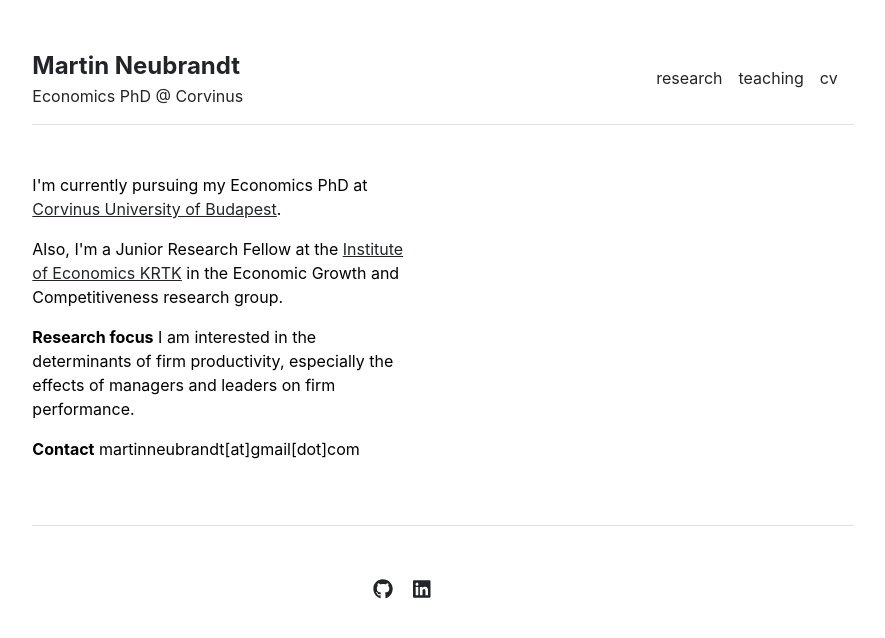
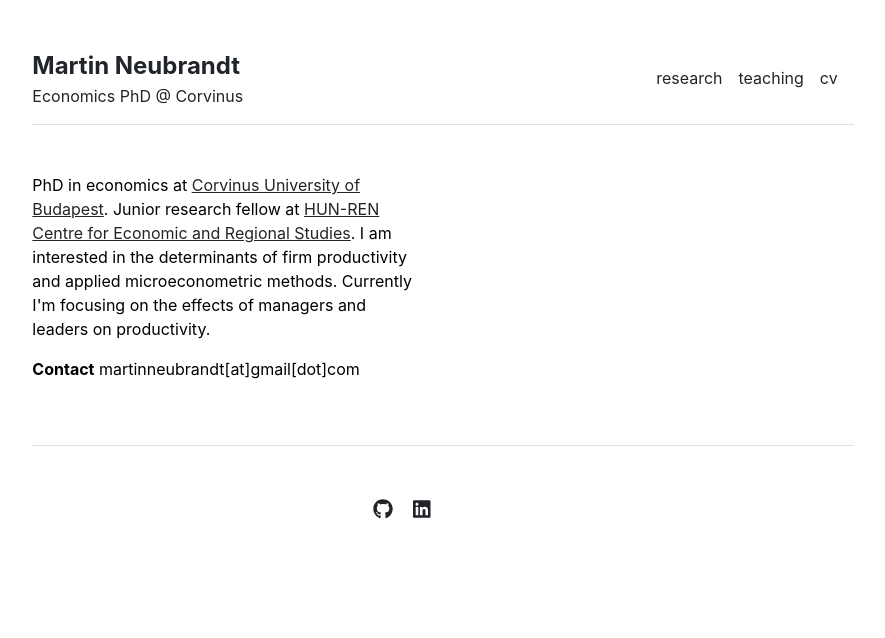
Before and after one commit to martinneubrandt/martinneubrandt.github.io, a Jekyll site: the page built from index.md, in a window 1280 px wide. Shown: the top 638 px of the page, without its empty margins (197-1082 px from the left). Built offline with Jekyll 4.4.1, drawn with Linux system fonts in a browser that asks for light colours.

Commit message:
Update home.html

```diff
--- a/_layouts/home.html
+++ b/_layouts/home.html
@@ -7,15 +7,7 @@ layout: default
 <div class="row g-5 mb-5">
   <div class="col-md-6">
     <p>
-    I'm currently pursuing my Economics PhD at <a href="https://www.uni-corvinus.hu/?lang=en">Corvinus University of Budapest</a>.
-    </p>
-
-    <p>
-    Also, I'm a Junior Research Fellow at the <a href="https://kti.krtk.hu/en/">Institute of Economics KRTK</a> in the Economic Growth and Competitiveness research group.
-    </p>
-
-    <p><b>Research focus</b>
-      I am interested in the determinants of firm productivity, especially the effects of managers and leaders on firm performance.
+    PhD in economics at <a href="https://www.uni-corvinus.hu/?lang=en">Corvinus University of Budapest</a>. Junior research fellow at <a href="https://kti.krtk.hu/en/">HUN-REN Centre for Economic and Regional Studies</a>. I am interested in the determinants of firm productivity and applied microeconometric methods. Currently I'm focusing on the effects of managers and leaders on productivity.
     </p>
 
     <p><b>Contact</b>
```
